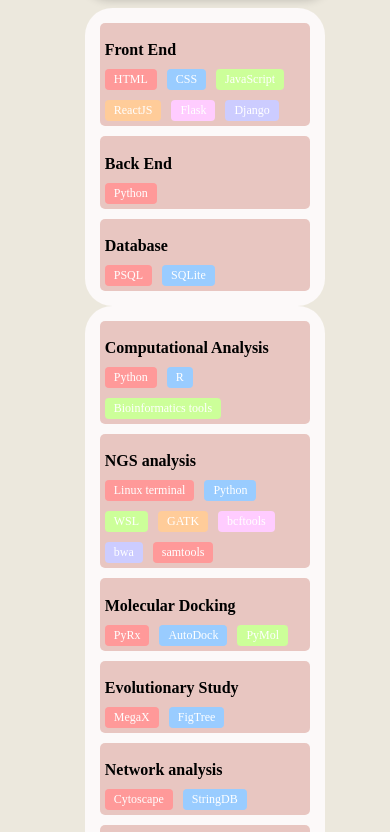
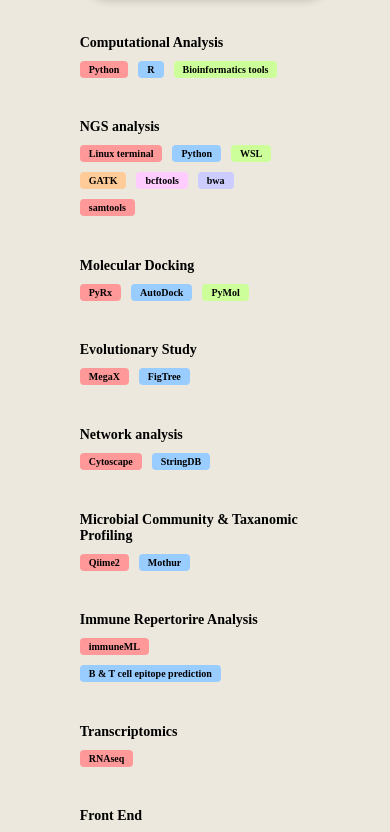
Before and after one commit to Davidfrank1999/david-portfolio, a React (Vite) app: page / in a window 390 px wide. Shown: the part 1312-2144 px from the top of the page. Built offline with nearby package versions, Linux system fonts and the light colour scheme; no server answers.

Commit message:
chore: configuring for mobile view.

```diff
--- a/src/Components/SkillSection/Skill.jsx
+++ b/src/Components/SkillSection/Skill.jsx
@@ -12,12 +12,9 @@
                 <div className={styles.title}>BioInfo Analysit</div>
                 <div className={styles.title}>Software Developer</div>
             </div>
-            <div className={styles.SkillContainer2}>
-                <SkillSoftDev />
-            </div>
-            <div className={styles.SkillContainer2}>
-                <SkillAnalyst />
-            </div>
+            <SkillAnalyst />
+            <SkillSoftDev />
+
         </section>
     )
 }
--- a/src/Components/SkillSection/Skill.module.css
+++ b/src/Components/SkillSection/Skill.module.css
@@ -1,9 +1,12 @@
 
 .Skill {
     display: flex;
-    flex-direction: row;
+    flex-direction: column;
     width: 100vw;
     height: fit-content;
+    flex-wrap: wrap;
+    align-items: center;
+
 
 
 }
@@ -33,7 +36,7 @@
 }
 
 /* Container 2 */
-
+/*
 .SkillContainer2 {
     width:fit-content ;
 
@@ -45,18 +48,18 @@
     display: flex;
     flex-direction: row;
     justify-content: flex-start;
-
     padding: 10px;
 
 
-}
+} */
 
 /* skill Discionary */
 
 .SkillSet {
   display: flex;
   flex-wrap: wrap;
-  align-content: flex-start;
+  flex-direction: column;
+  align-items: center;
   max-width: 440px
 }
 
@@ -64,15 +67,16 @@
   .topic_column {
     display: flex;
     flex-direction: column;
-    width: 200px;
+    width: 250px;
+    height: fit-content;
     margin: 5px;
-    background-color: #dba39a94;
-    border-radius: 5px;
-    padding: 5px;
+    background-color: var(--secondary-color-opac);
+    border-radius: 12px;
+    padding: 10px;
   }
 
   .topic_title {
-    font-size: 16px;
+    font-size: 14px;
     margin-bottom: 10px;
 
   }
@@ -87,31 +91,8 @@
   .skill_box {
     padding: 3px 9px;
     border-radius: 4px;
-    color: white;
-    font-size: 12px;
+    color: black;
+    font-weight: 700;
+    font-size: 10px;
     text-align: center;
   }
-
-
-  @media only screen and (max-width: 750px) {
-    .Skill {
-      flex-direction: column;
-    }
-
-    .SkillContainer1 {
-      margin: auto;
-    }
-
-
-    .SkillSet {
-      flex-wrap: nowrap;
-      flex-direction: column;
-    }
-  }
-
-  @media only screen and (max-width: 400px) {
-    .SkillContainer2 {
-      flex-direction: column;
-      margin: auto;
-    }
-  }
```
